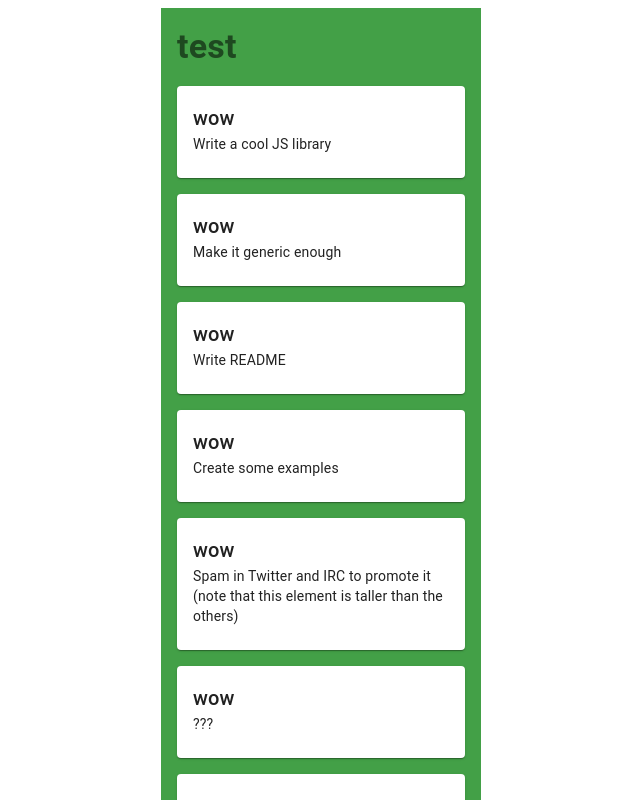
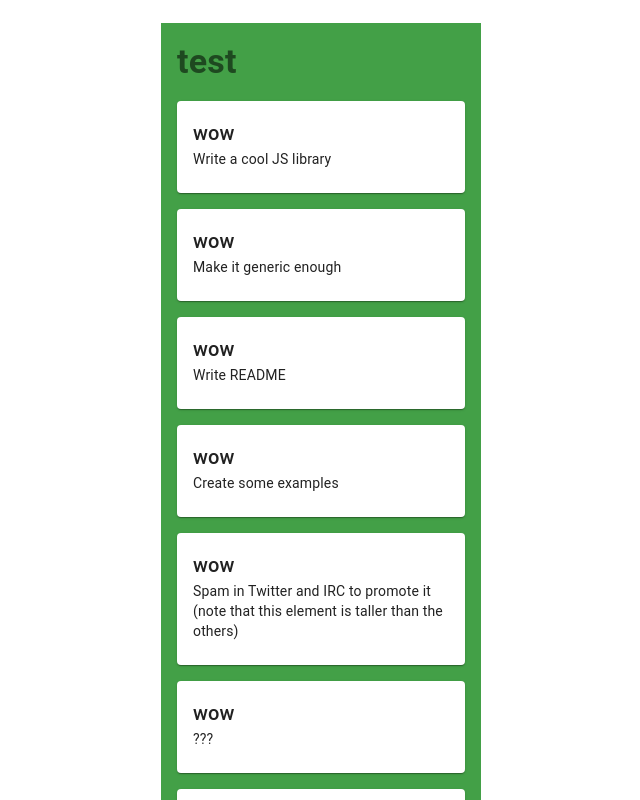
Before and after one commit to huming2207/datasheep-react, a React (Create React App) app: page /dashboard in a window 1280 px wide. Shown: the top 800 px of the page, without its empty margins (281-921 px from the left). Built offline with nearby package versions, Linux system fonts and the light colour scheme.

Commit message:
Make this list inline block

```diff
--- a/src/components/common/KanbanList.tsx
+++ b/src/components/common/KanbanList.tsx
@@ -8,6 +8,9 @@ const useStyles = makeStyles((theme: Theme) =>
     root: {
       width: "100%",
       maxWidth: "40ch",
+      display: "inline-block",
+      marginRight: "15px",
+      marginTop: "15px",
       backgroundColor: theme.palette.primary.main,
     },
     inline: {
```
